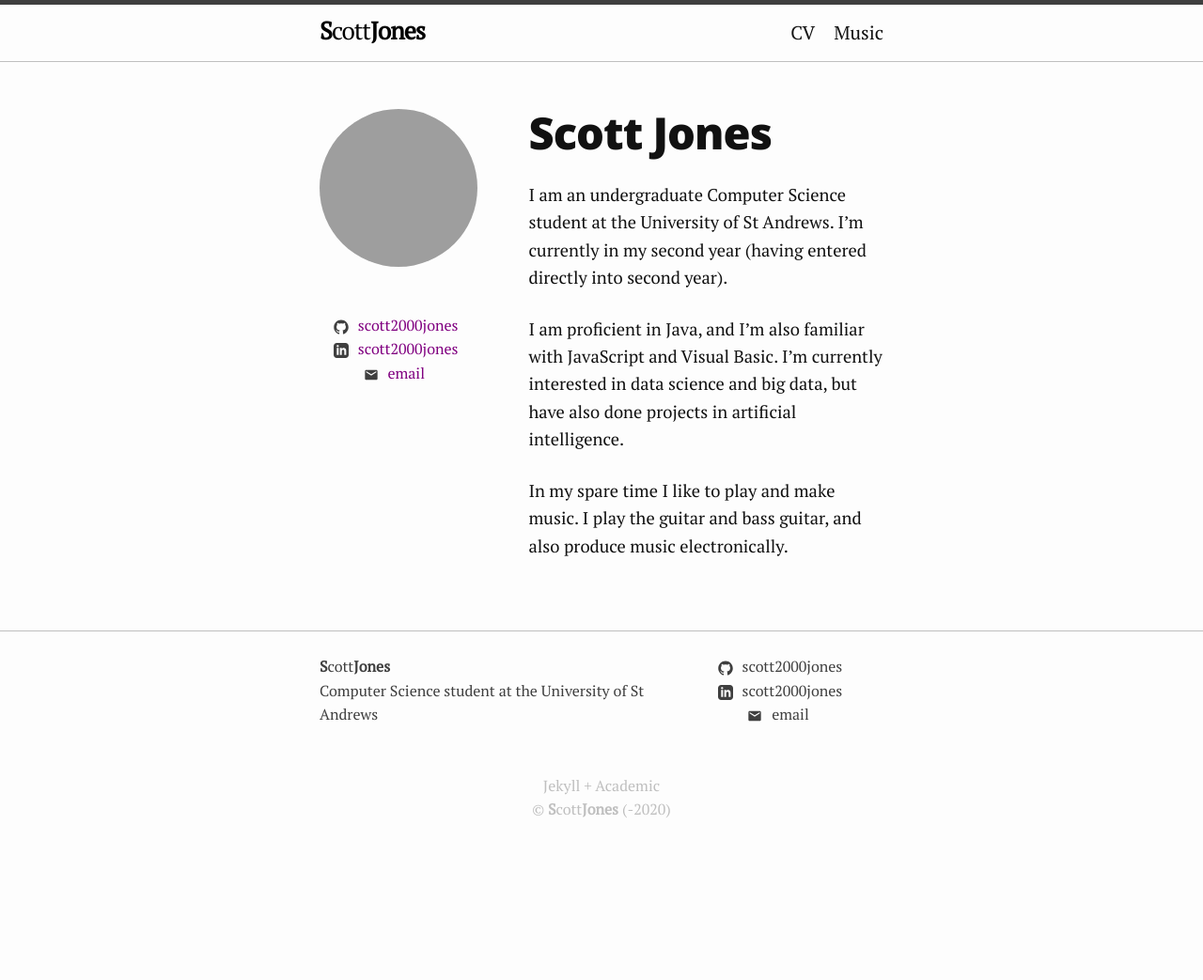
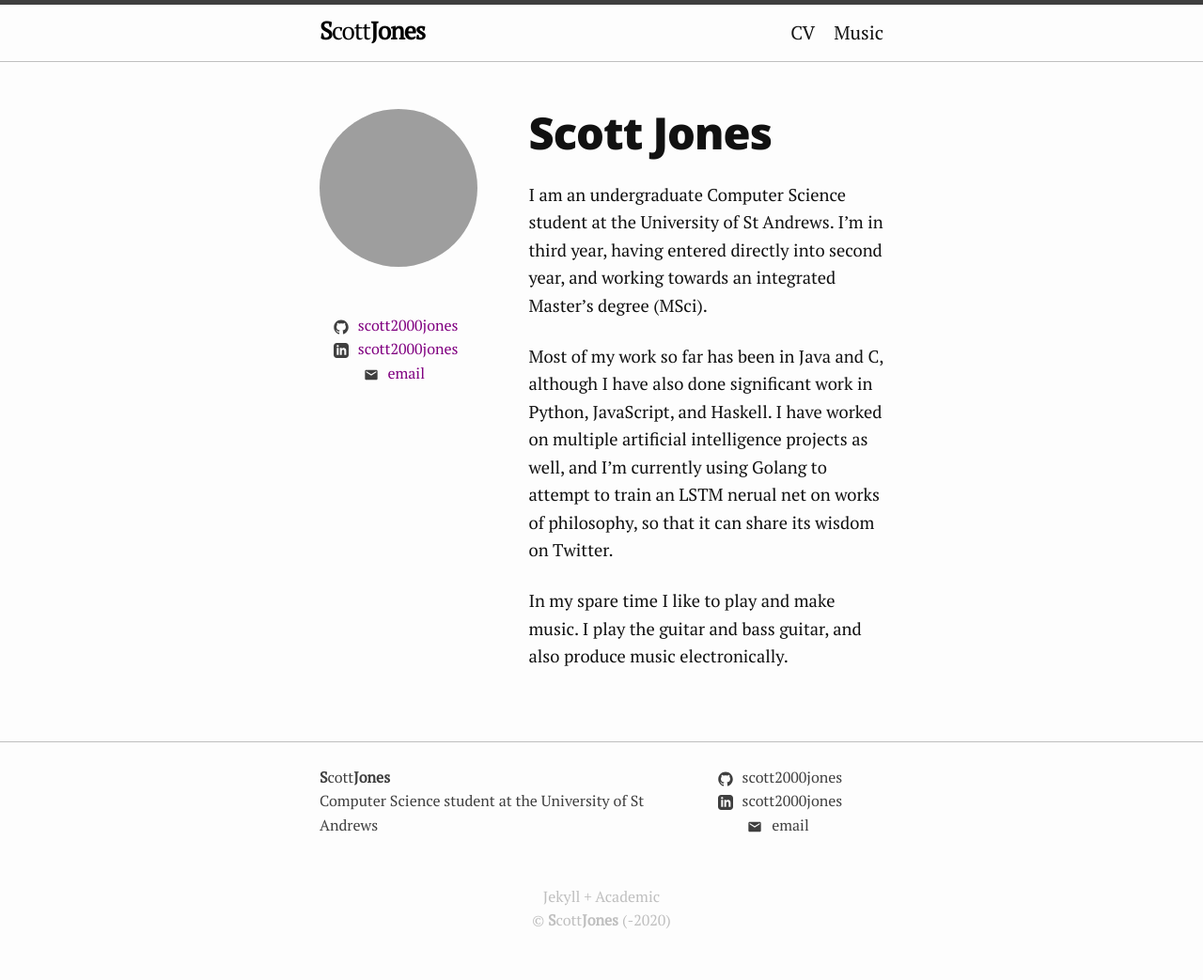
Before and after one commit to scott2000jones/me, a Jekyll site: the page built from index.markdown, in a window 1280 px wide. Shown: the whole page at 94% size. Built offline with Jekyll 4.4.1, drawn with Linux system fonts in a browser that asks for light colours; before the commit the page ends 925 px from its top, so only the background shows below that; grey boxes are pictures that could not be loaded.

Commit message:
Update index.markdown

```diff
--- a/index.markdown
+++ b/index.markdown
@@ -9,8 +9,8 @@ invisible: true
 layout: about
 ---
 
-I am an undergraduate Computer Science student at the University of St Andrews. I'm currently in my second year (having entered directly into second year).
+I am an undergraduate Computer Science student at the University of St Andrews. I'm in third year, having entered directly into second year, and working towards an integrated Master's degree (MSci).
 
-I am proficient in Java, and I'm also familiar with JavaScript and Visual Basic. I'm currently interested in data science and big data, but have also done projects in artificial intelligence.
+Most of my work so far has been in Java and C, although I have also done significant work in Python, JavaScript, and Haskell. I have worked on multiple artificial intelligence projects as well, and I'm currently using Golang to attempt to train an LSTM nerual net on works of philosophy, so that it can share its wisdom on Twitter.
 
 In my spare time I like to play and make music. I play the guitar and bass guitar, and also produce music electronically.
```
